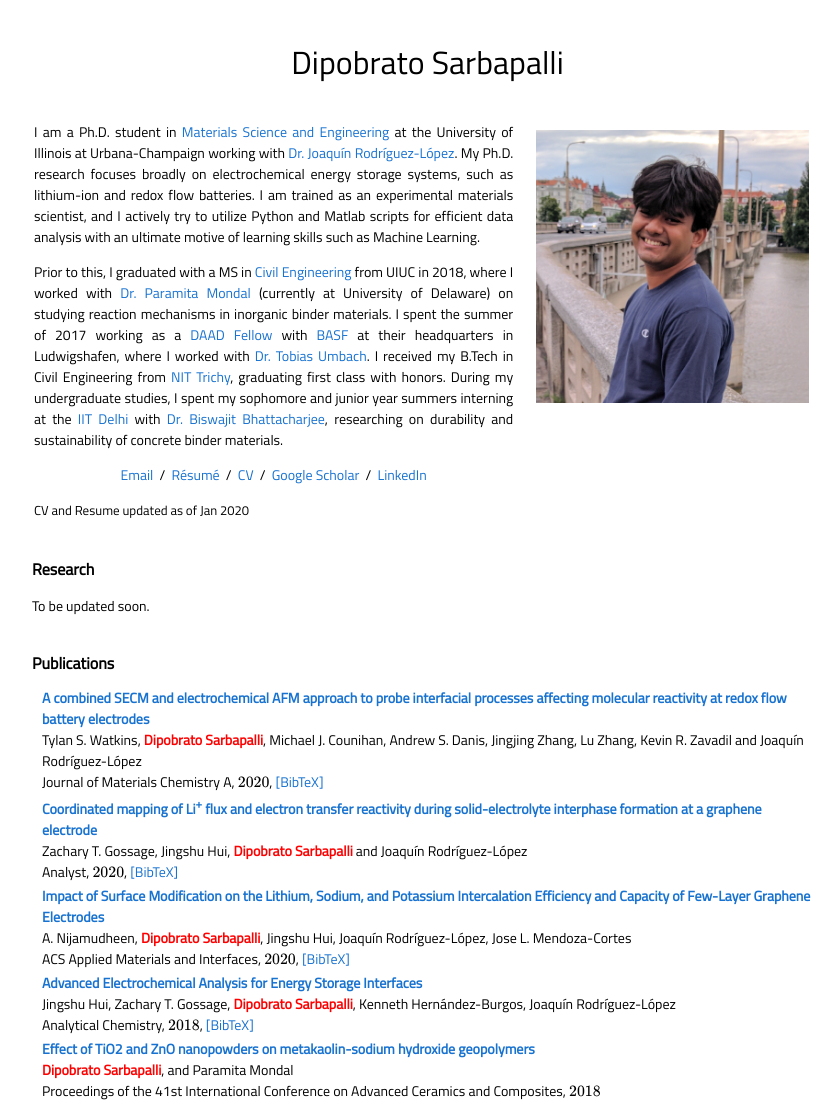
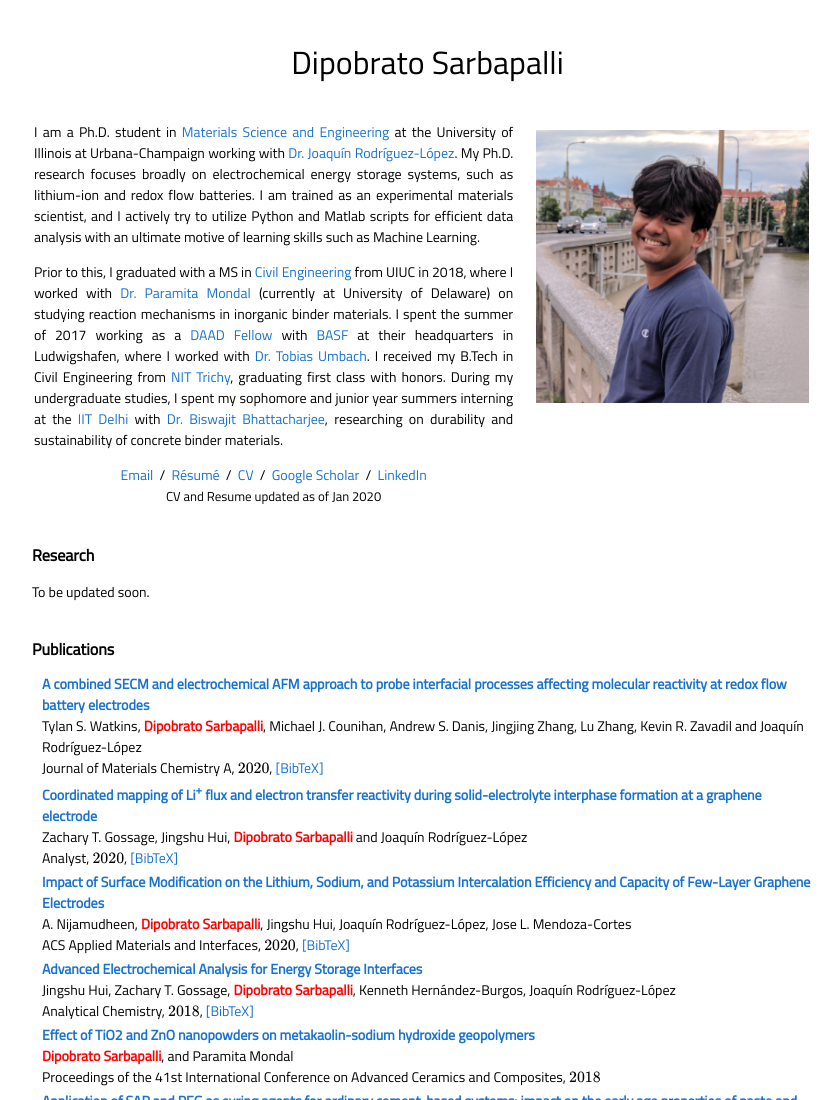
Before and after one commit to dipto032/dipto032.github.io, a plain HTML site: page index.html in a window 1280 px wide. Shown: the top 1100 px of the page, without its empty margins (228-1068 px from the left). Drawn offline with nearby package versions, Linux system fonts and the light colour scheme.

Commit message:
smallchanges

```diff
--- a/index.html
+++ b/index.html
@@ -85,8 +85,7 @@
                 <a href="data/CV_DipobratoSarbapalli_Jan2020.pdf">CV</a> &nbsp/&nbsp
                 <a href="https://scholar.google.com/citations?user=77nm-W0AAAAJ&hl=en&oi=ao">Google Scholar</a> &nbsp/&nbsp
                 <a href="https://www.linkedin.com/in/dipto032/"> LinkedIn </a>
-              </p>
-              <p>
+                <br>
                 <font size="2"> CV and Resume updated as of Jan 2020</font>
               </p>
             </td>
```
